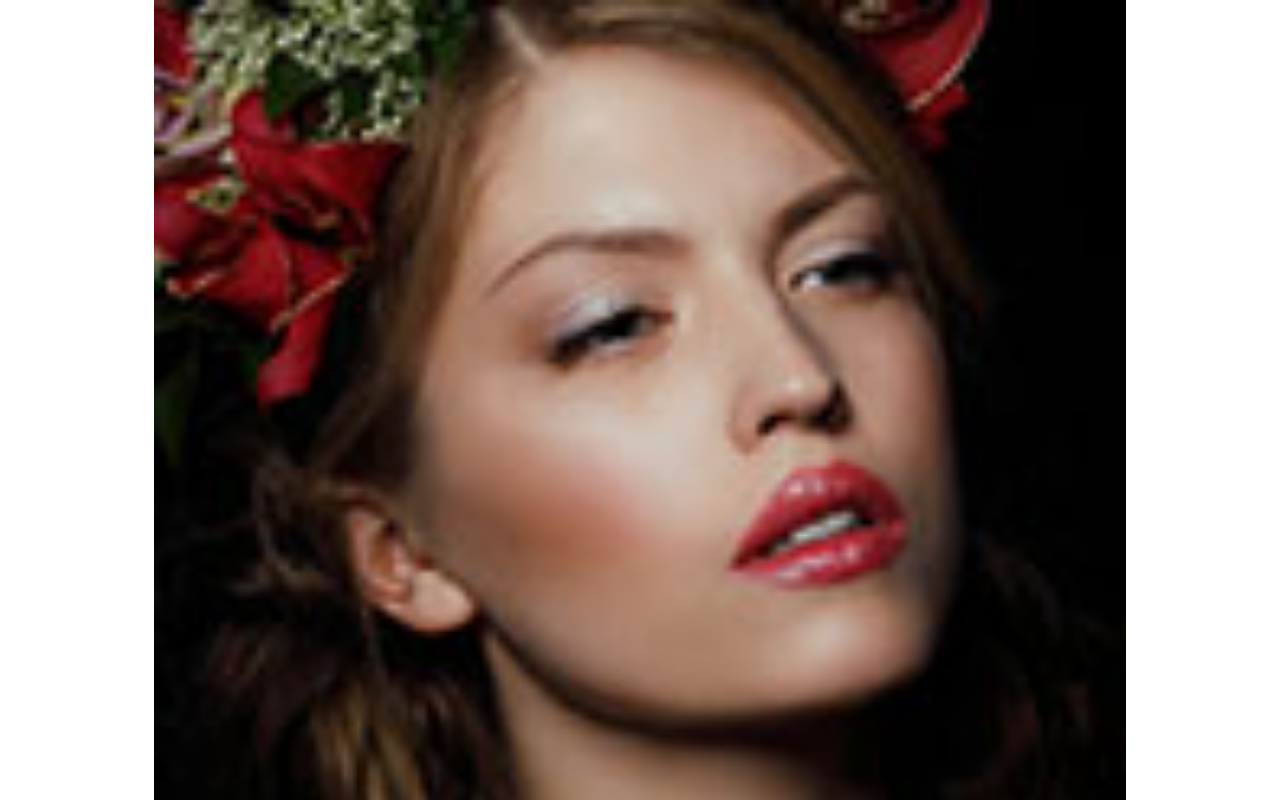
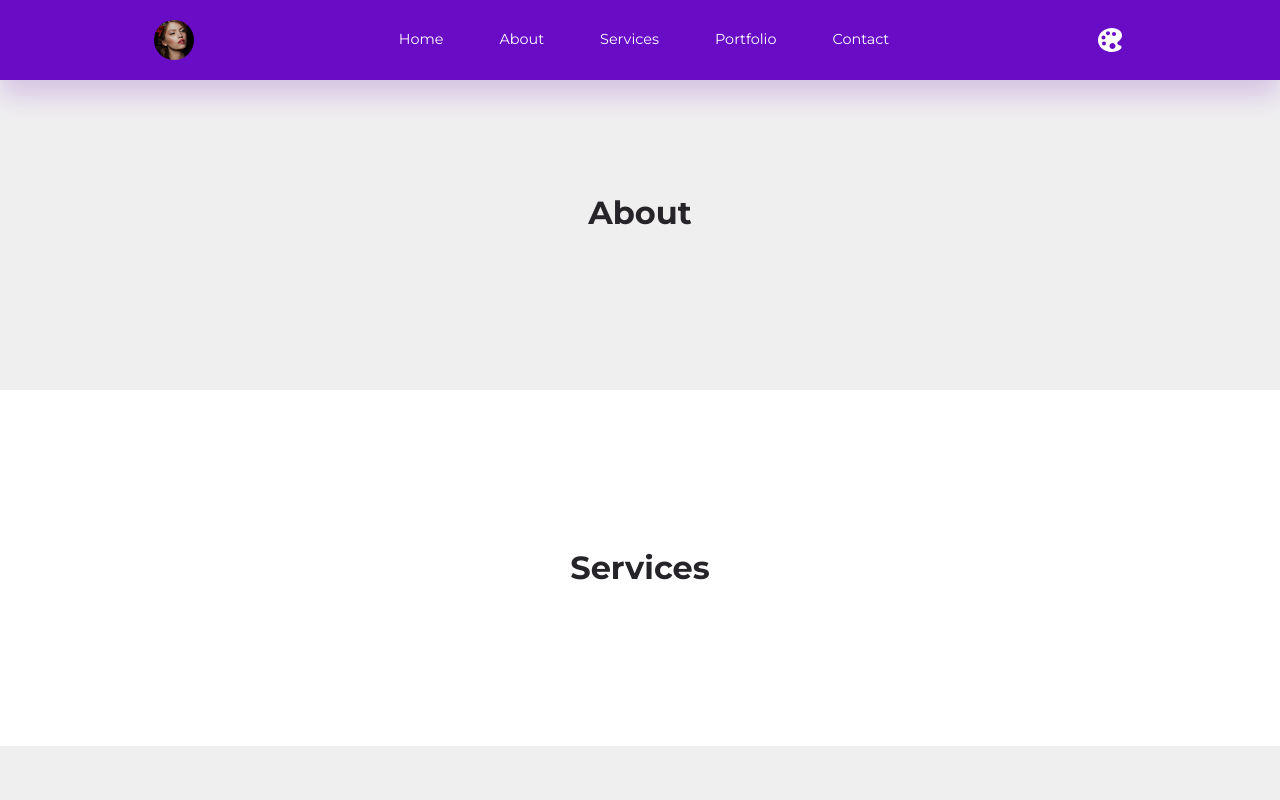
Before and after one commit to kakil/kakilportfolio, a React (Create React App) app: page / in a window 1280 px wide. Shown: the top 800 px of the page. Built offline with nearby package versions, Linux system fonts and the light colour scheme.

Commit message:
Completed the navbar.css for styling the navbar.

```diff
--- a/src/sections/navbar/navbar.css
+++ b/src/sections/navbar/navbar.css
@@ -0,0 +1,44 @@
+nav {
+    width: 100vw;
+    height: 5rem;
+    display: grid;
+    place-items: center;
+    background: var(--color-primary);
+    position: fixed;
+    top: 0;
+    left: 0;
+    z-index: 9;
+    box-shadow: 0 1rem 1.5rem hsla(var(--primary-hue), 68%, 42%, 20%);
+    transition: var(--transition);
+}
+
+.nav_container {
+    display: flex;
+    justify-content: space-between;
+    align-items: center;
+}
+
+.nav_logo {
+    width: 2.5rem;
+    border-radius: 50%;
+    overflow: hidden;
+}
+
+.nav_menu {
+    display: flex;
+    gap: 3.5rem;
+}
+
+#theme_icon {
+    background: transparent;
+    color: white;
+    font-size: 2rem;
+    cursor: pointer;
+}
+
+/* HIDE NAV MENU ON TABLETS AND PHONES */
+@media screen and (max-width: 1024px) {
+    .nav_menu {
+        display: none;
+    }
+}
```
